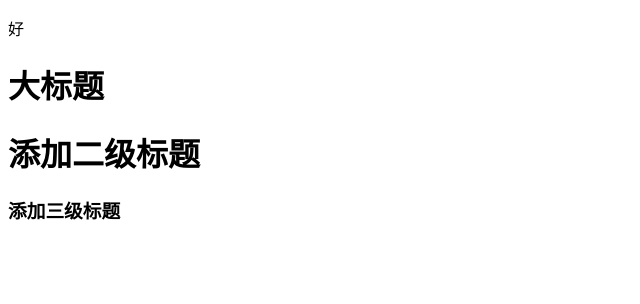
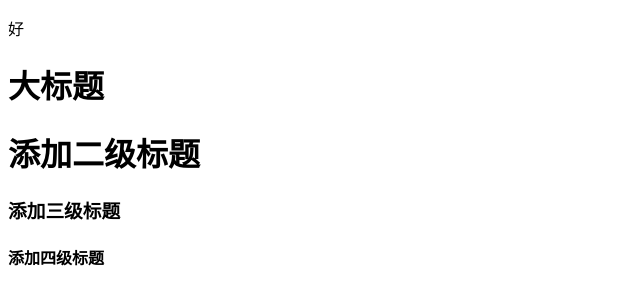
Before and after one commit to weifengzhuo/gitexample, a plain HTML site: page index.html in a window 1280 px wide. Shown: the whole page, without its empty margins (0-640 px from the left). Drawn offline with Linux system fonts and the light colour scheme.

Commit message:
添加了四级标题

```diff
--- a/index.html
+++ b/index.html
@@ -10,5 +10,6 @@
     <h1>大标题</h1>
     <h1>添加二级标题</h1>
     <h3>添加三级标题</h3>
+    <h4>添加四级标题</h4>
 </body>
 </html>
```
